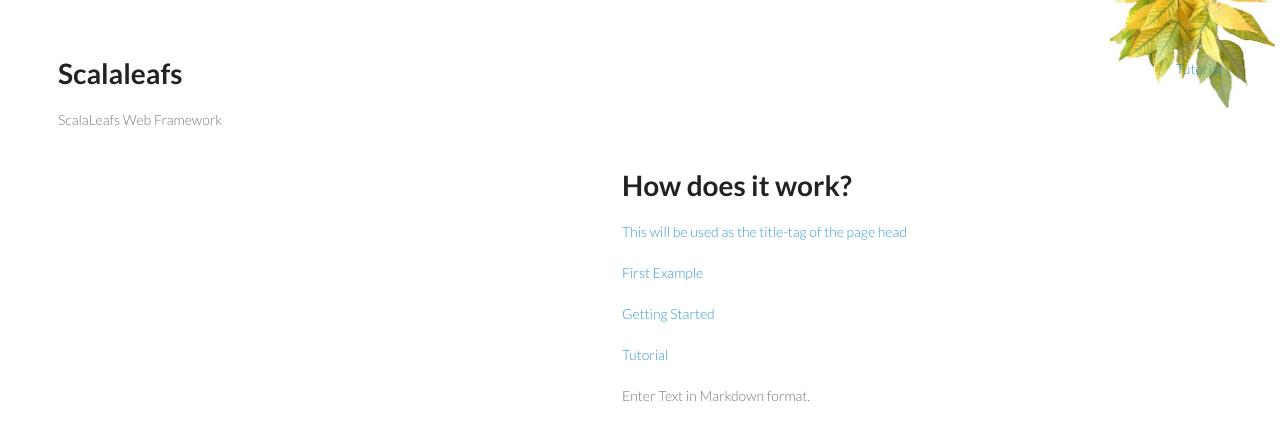
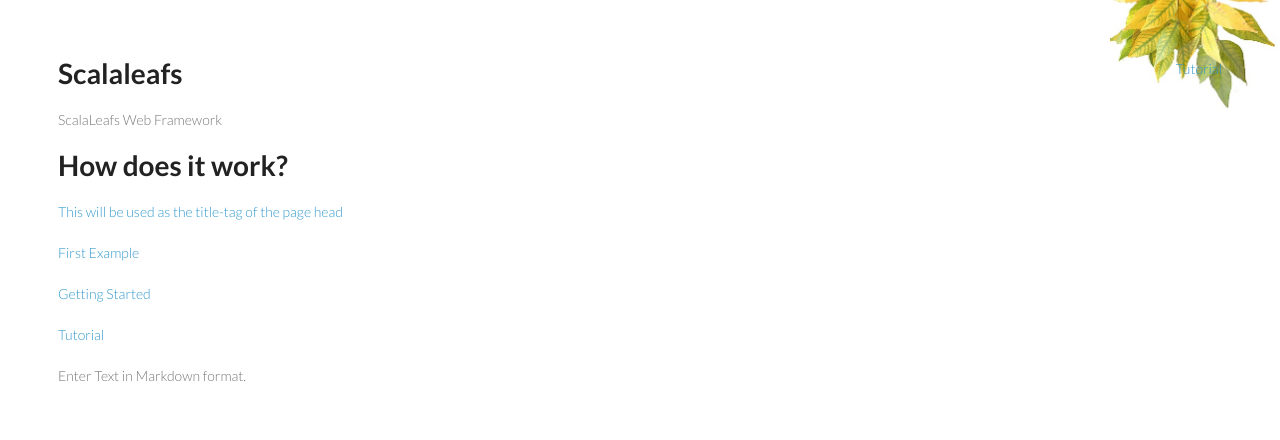
Before and after one commit to scalastuff/scalaleafs, a Jekyll site: the page built from index.md, in a window 1280 px wide. Shown: the top 440 px of the page. Built offline with Jekyll 4.4.1, drawn with Linux system fonts in a browser that asks for light colours.

Commit message:
Updated _layouts/default.html

```diff
--- a/_layouts/default.html
+++ b/_layouts/default.html
@@ -49,10 +49,10 @@
           <li><a href="https://github.com/scalastuff/scalaleafs">View On <strong>GitHub</strong></a></li>
         </ul>
       </header>
+	{{ content }}
       <section>
         <h3>{{ page.title }}</h3>
 
-	{{ content }}
 
       </section>
       <footer style="display:none">
```
